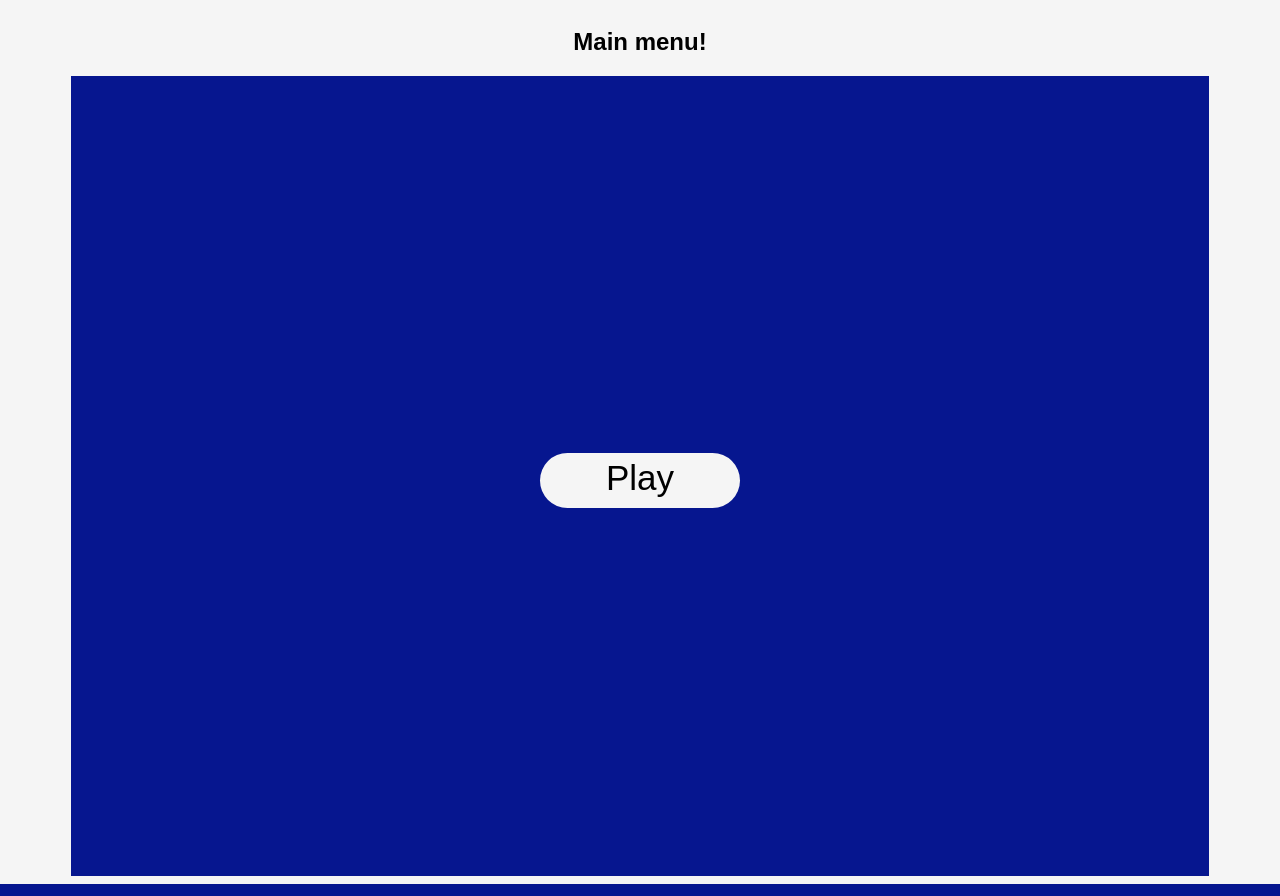
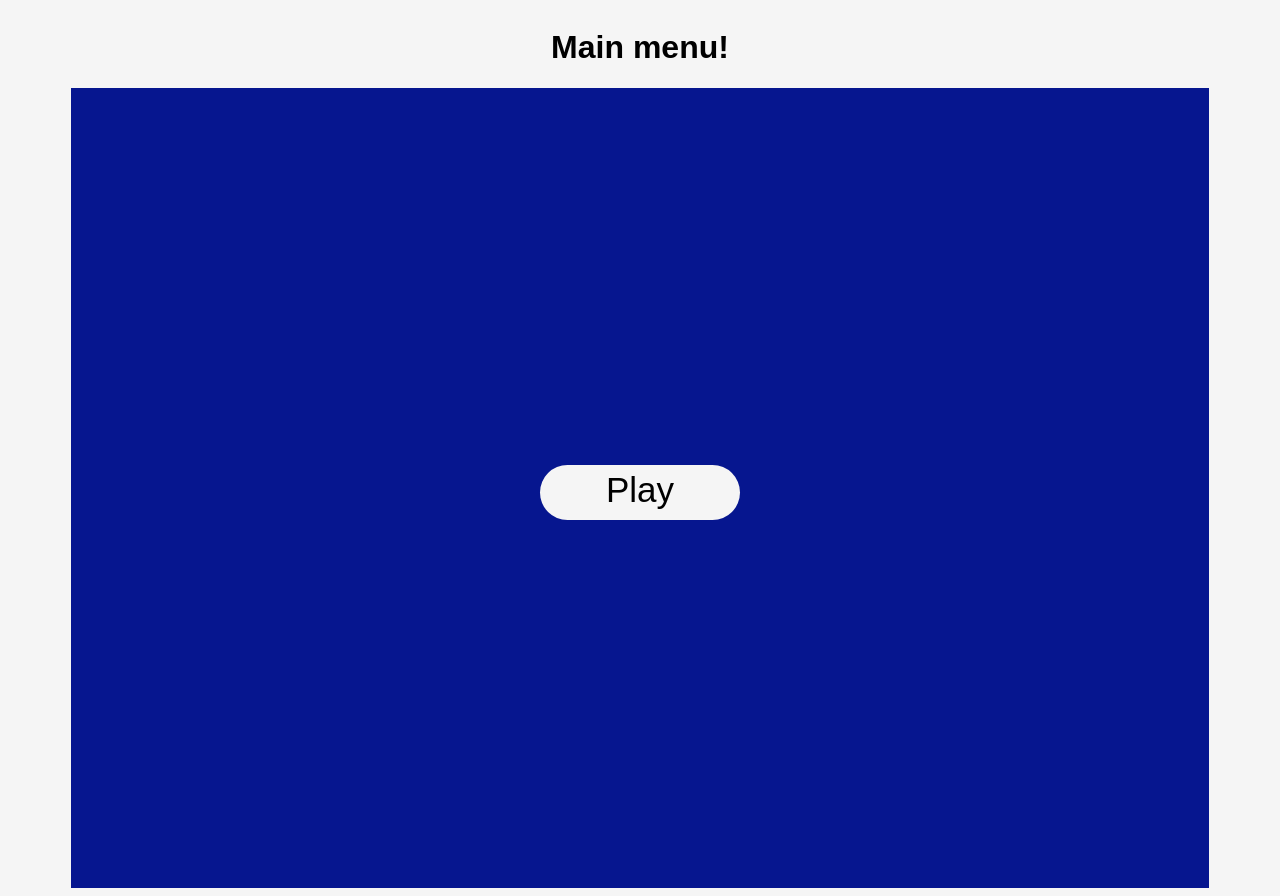
Before and after one commit to sth354/Team_2, a Spring Boot app: page / in a window 1280 px wide. Run offline with Spring Boot 4, Linux system fonts and the light colour scheme.

Commit message:
html+css looks

```diff
--- a/src/main/resources/static/css/styles.css
+++ b/src/main/resources/static/css/styles.css
@@ -12,7 +12,7 @@
     display: grid;
 }
 
-.wrapper > h2 {
+.wrapper > .page-title {
     justify-self: center;
 }
 
@@ -21,18 +21,27 @@
     justify-content: center;
 }
 
-.hero {
+.menu {
+    display: grid;
     background-color: #06168f;
     height: 100vh;
     color: white;
     font-size: 40px;
     width: 90%;
+    justify-content: center;
+    align-items: center;
 }
 
-.hero-area{
-    display: flex;
+.menu-item {
+    display: grid;
     height: 100%;
     /*justify-content: space-between;*/
+    justify-content: center;
+    align-items: center;
+}
+
+.game-area {
+
     justify-content: center;
     align-items: center;
 }
--- a/src/main/resources/templates/main.html
+++ b/src/main/resources/templates/main.html
@@ -3,14 +3,14 @@
 <head>
     <meta charset="UTF-8">
     <link rel="stylesheet" href="../static/css/styles.css" type="text/css" th:href="@{/css/styles.css}" />
-    <title>Title</title>
+    <title>Movie Director Guessing Game</title>
 </head>
 <body>
     <div class="wrapper">
-        <h2>Main menu!</h2>
+        <h1 class="page-title">Main menu!</h1>
         <div class="main-container">
-            <section class="hero">
-                <div class="hero-area">
+            <section class="menu">
+                <div class="menu-item">
                     <div class="button"><a href="/game">Play</a></div>
                 </div>
             </section>
```
Also changed, not shown: src/main/resources/templates/game.html (+11 -4 lines).
